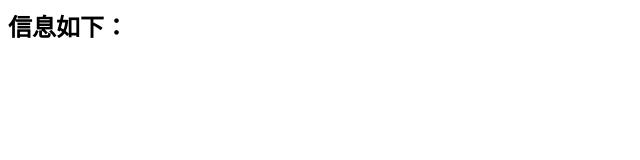
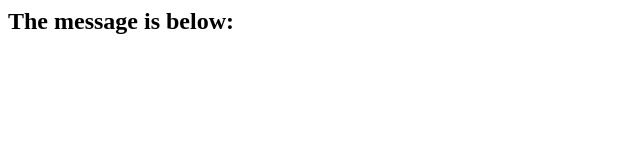
Before and after one commit to larvael/larvael.github.io, a plain HTML site: page trace.html in a window 1280 px wide. Shown: the whole page, without its empty margins (0-640 px from the left). Drawn offline with nearby package versions, Linux system fonts and the light colour scheme.

Commit message:
Update trace.html

```diff
--- a/trace.html
+++ b/trace.html
@@ -1 +1 @@
-<html><head><meta http-equiv="Content-Type" content="text/html; charset=UTF-8"><title>CloudFlareTrace</title><script src="//cdn.bootcss.com/jquery/3.3.1/jquery.min.js"></script><script>$(document).ready(function(){$.get("https://cdn.bnxb.com/cdn-cgi/trace",function(data){sip = data.match(/(ip=?)(\S*)/)[2];  str = data.match(/(colo=?)(\S*)/)[2];  $("#result").append("您的IP:"+sip);$("#result").append(",您访问的节点:"+str);});});</script></head><body><h2>信息如下：</h2><div id="result"></div></body></html>
+<html><head><meta http-equiv="Content-Type" content="text/html; charset=UTF-8"><title>CloudFlareTrace</title><script src="//cdn.bootcss.com/jquery/3.3.1/jquery.min.js"></script><script>$(document).ready(function(){$.get("https://cdn.xuexi.icu/cdn-cgi/trace",function(data){sip = data.match(/(ip=?)(\S*)/)[2];  str = data.match(/(colo=?)(\S*)/)[2];  $("#result").append("Your IP:"+sip);$("#result").append(",The Colo:"+str);});});</script></head><body><h2>The message is below:</h2><div id="result"></div></body></html>
```
